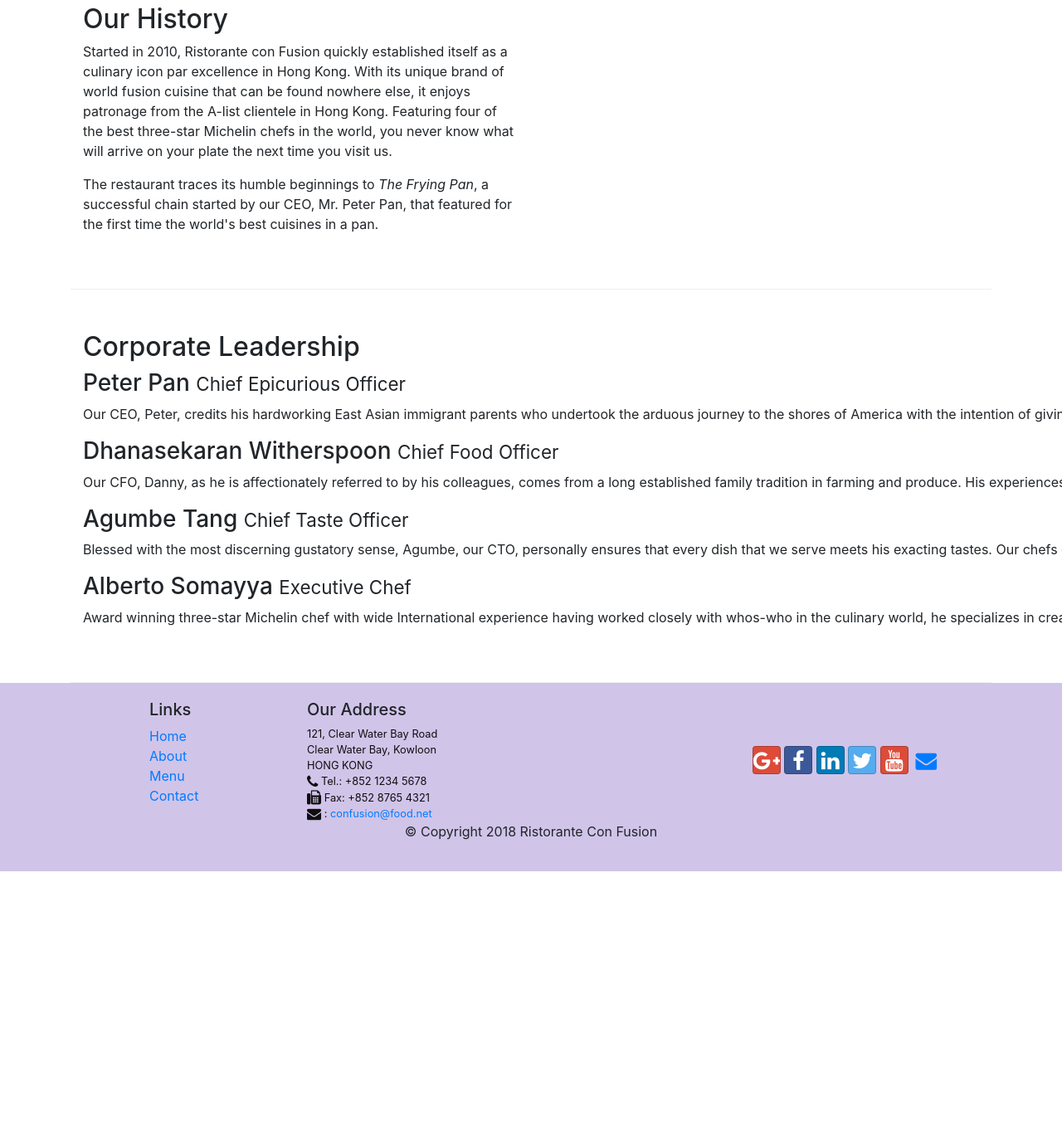
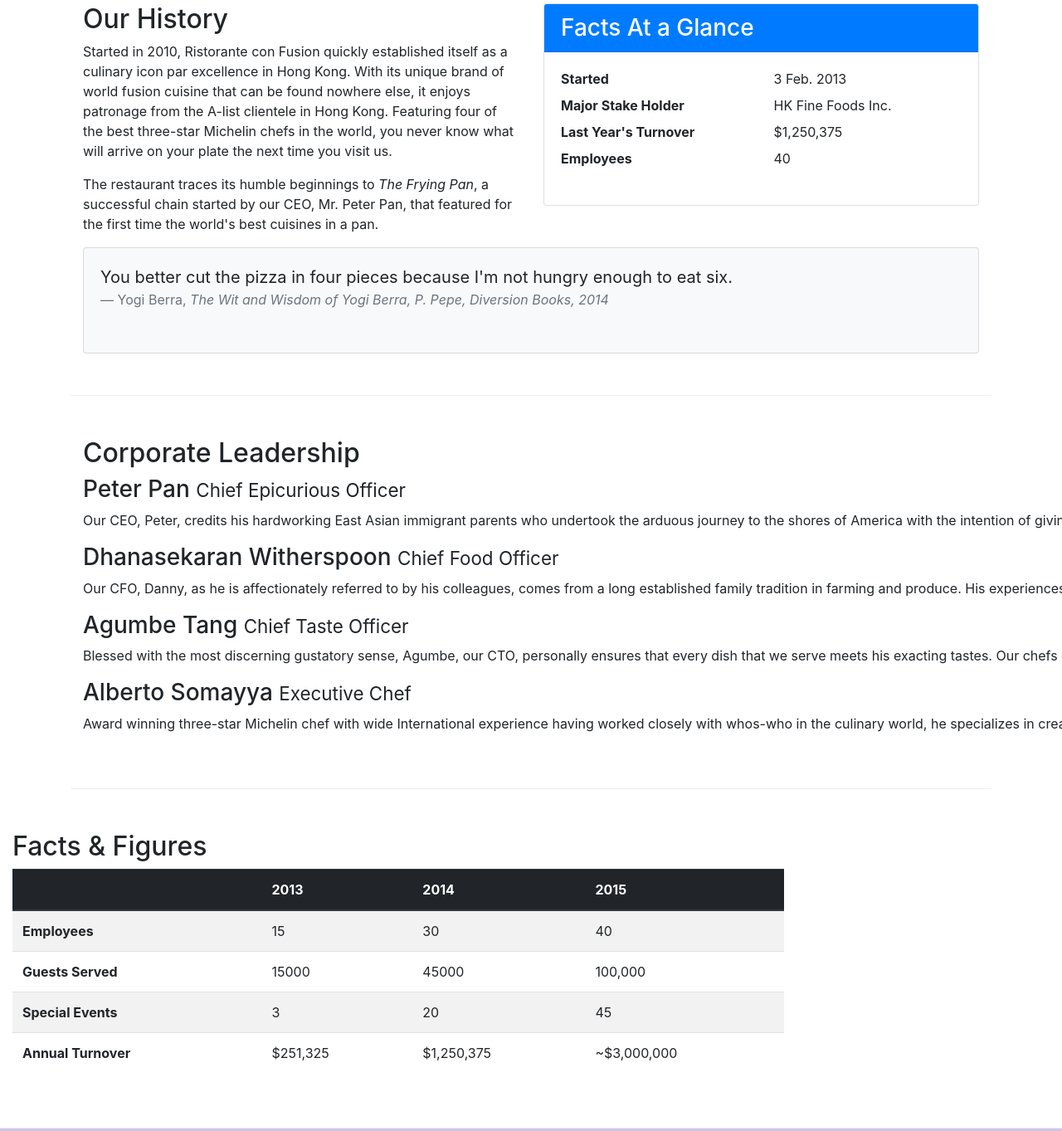
Before and after one commit to ryaswant5/Bootstrap4, a website: page aboutus.html in a window 1280 px wide. Shown: the part 511-1874 px from the top of the page at 83% size. Before the commit the page ends 1561 px from the top, so only its background shows below. Drawn offline with nearby package versions, Linux system fonts and the light colour scheme.

Commit message:
Tables and cards

```diff
--- a/aboutus.html
+++ b/aboutus.html
@@ -69,7 +69,35 @@
                 <p>Started in 2010, Ristorante con Fusion quickly established itself as a culinary icon par excellence in Hong Kong. With its unique brand of world fusion cuisine that can be found nowhere else, it enjoys patronage from the A-list clientele in Hong Kong.  Featuring four of the best three-star Michelin chefs in the world, you never know what will arrive on your plate the next time you visit us.</p>
                 <p>The restaurant traces its humble beginnings to <em>The Frying Pan</em>, a successful chain started by our CEO, Mr. Peter Pan, that featured for the first time the world's best cuisines in a pan.</p>
             </div>
-            <div>
+            <div class="col-12 col-sm-6">
+                <div class="card">
+                    <h3 class="card-header bg-primary text-white">Facts At a Glance</h3>
+                    <div class="card-body">
+                        <dl class="row">
+                            <dt class="col-6">Started</dt>
+                            <dd class="col-6">3 Feb. 2013</dd>
+                            <dt class="col-6">Major Stake Holder</dt>
+                            <dd class="col-6">HK Fine Foods Inc.</dd>
+                            <dt class="col-6">Last Year's Turnover</dt>
+                            <dd class="col-6">$1,250,375</dd>
+                            <dt class="col-6">Employees</dt>
+                            <dd class="col-6">40</dd>
+                        </dl>
+                    </div>
+                </div>
+            </div>
+            <div class="col-12">
+                <div class="card card-body bg-light">
+                    <blockquote class="blockquote">
+                            <p class="mb-0">You better cut the pizza in four pieces because
+                                I'm not hungry enough to eat six.</p>
+                            <footer class="blockquote-footer">Yogi Berra,
+                                <cite title="Source Title">The Wit and Wisdom of Yogi Berra,
+                                P. Pepe, Diversion Books, 2014</cite>
+                            </footer>
+                        </p>
+                    </blockquote>
+                </div>
             </div>
         </div>
 
@@ -96,6 +124,53 @@
             </div>
        </div>
     </div>
+    <div class="row row-content">
+        <div class = "col-12 col-sm-9">
+            <h2>Facts &amp; Figures </h2>
+            <div class="table-responsive">
+                <table class="table table-striped">
+                    <thead class="thead-dark">
+                        <tr>
+                            <th>&nbsp;</th>
+                            <th>2013</th>
+                            <th>2014</th>
+                            <th>2015</th>
+                        </tr>
+                    </thead>
+                    <tbody>
+                        <tr>
+                            <th>Employees</th>
+                            <td>15</td>
+                            <td>30</td>
+                            <td>40</td>
+                        </tr>
+                        <tr>
+                            <th>Guests Served</th>
+                            <td>15000</td>
+                            <td>45000</td>
+                            <td>100,000</td>
+                        </tr>
+                        <tr>
+                            <th>Special Events</th>
+                            <td>3</td>
+                            <td>20</td>
+                            <td>45</td>
+                        </tr>
+                        <tr>
+                            <th>Annual Turnover</th>
+                            <td>$251,325</td>
+                            <td>$1,250,375</td>
+                            <td>~$3,000,000</td>
+                        </tr>
+                    </tbody>
+                </table>
+            </div>
+        </div>
+        <div class="col-12 col-sm-3">
+
+        </div>
+    </div>
+
 
     <footer class="footer">
         <div class="container">
```
